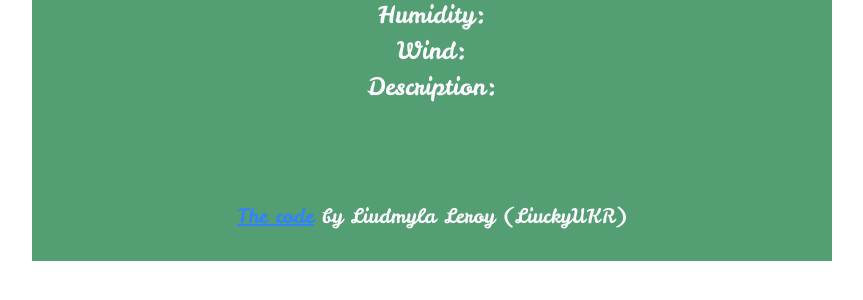
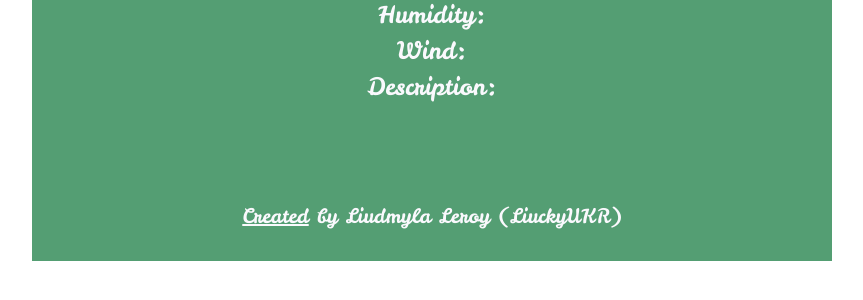
Before and after one commit to Liuckyukr/Weather_app, a plain HTML site: page index.html in a window 1280 px wide. Shown: the part 406-706 px from the top of the page, without its empty margins (208-1071 px from the left). Drawn offline with nearby package versions, Linux system fonts and the light colour scheme; no server answers.

Commit message:
link git

```diff
--- a/index.html
+++ b/index.html
@@ -67,7 +67,7 @@
         </div>
       </div>
       <div class="mycode">
-        <a href="https://github.com/Liuckyukr/Weather_app" target="_blank">The code</a> by Liudmyla Leroy (LiuckyUKR)
+        <a href="https://github.com/Liuckyukr/Weather_app" target="_blank" class="link">Created</a> by Liudmyla Leroy (LiuckyUKR)
       </div>
     </div>
     <script src="src.js"></script>
--- a/style.css
+++ b/style.css
@@ -87,3 +87,6 @@ margin-bottom: 40px;
 .mycode {
   font-size: 20px;
 }
+.link {
+  color: rgb(249, 248, 253);
+}
```
